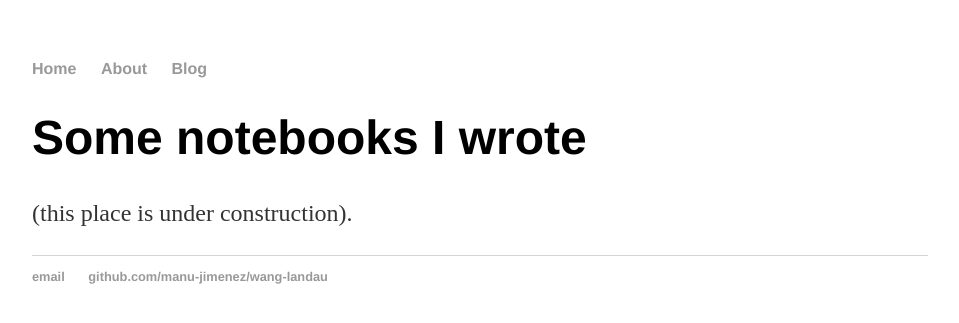
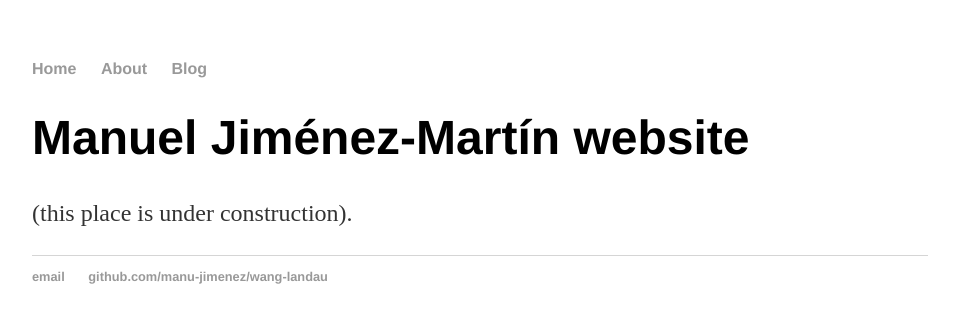
Before and after one commit to manu-jimenez/manu-jimenez.github.io, a Jekyll site: the page built from index.html, in a window 1280 px wide. Shown: the top 323 px of the page, without its empty margins (160-1119 px from the left). Built offline with Jekyll 4.4.1, drawn with Linux system fonts in a browser that asks for light colours.

Commit message:
Update index.html
change header

```diff
--- a/index.html
+++ b/index.html
@@ -4,6 +4,6 @@ title: Manuel Jiménez-Martín
 ---
 <!-- I have shamelessly copied this from jmcglone at http://jmcglone.com/guides/github-pages/ -->
 <div class="blurb">
-	<h1>Some notebooks I wrote</h1>
+	<h1>Manuel Jiménez-Martín website</h1>
 	<p>(this place is under construction). <!--<a href="/about">Read more about my life...</a>--> </p>
 </div><!-- /.blurb -->
```
